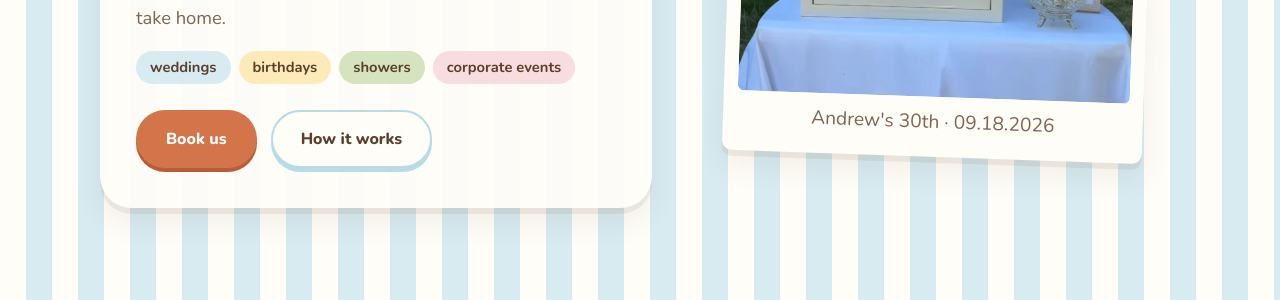
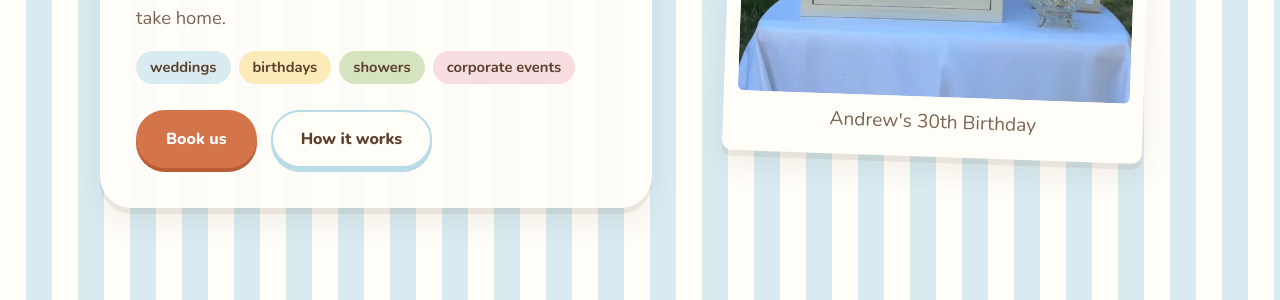
Before and after one commit to andrew-hy-kim/in.a.memento, a Jekyll site: the page built from index.html, in a window 1280 px wide and 900 px high, scrolled down 370 px. Shown: the part 155-455 px from the top of the window. Built offline with Jekyll 4.4.1, drawn with Linux system fonts in a browser that asks for light colours.

Commit message:
Home photo caption: Andrew's 30th Birthday, without the date
Co-Authored-By: Claude Opus 5.5 <noreply@anthropic.com>
Claude-Session: https://claude.ai/code/session_01A4x6zNFM2ikQnVBPRWM1LK

```diff
--- a/index.html
+++ b/index.html
@@ -26,7 +26,7 @@ description: "Rent a sticker, temporary tattoo and/or mini print vending machine
       <figure class="polaroid">
         <img src="{{ '/images/gallery/andrews-30th.webp' | relative_url }}" width="624" height="651"
              alt="The in a memento vending machine at a 30th birthday party, showing six doodle designs and the sign '1 token = 1 surprise mini print'">
-        <figcaption>Andrew's 30th · 09.18.2026</figcaption>
+        <figcaption>Andrew's 30th Birthday</figcaption>
       </figure>
     </div>
   </div>
```
